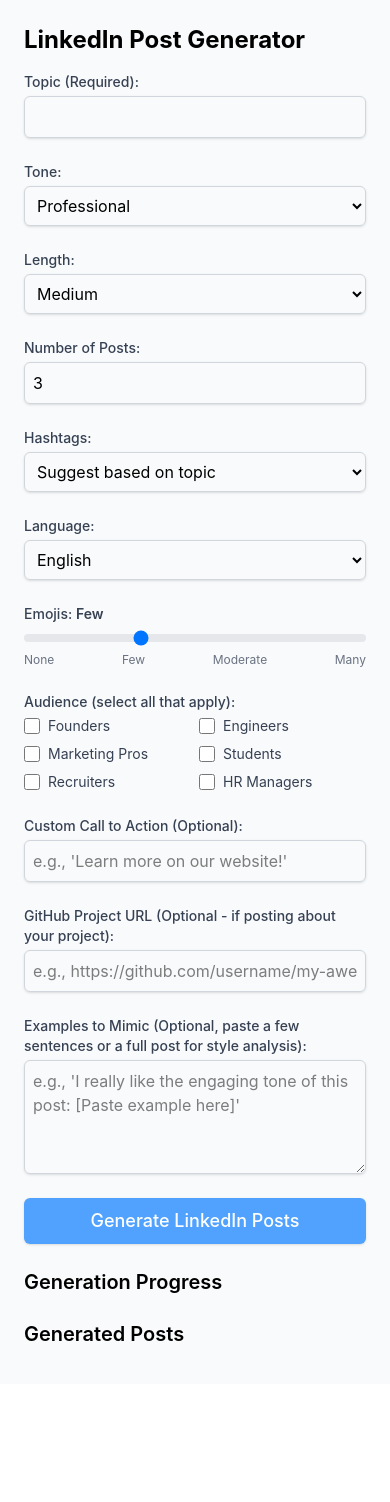
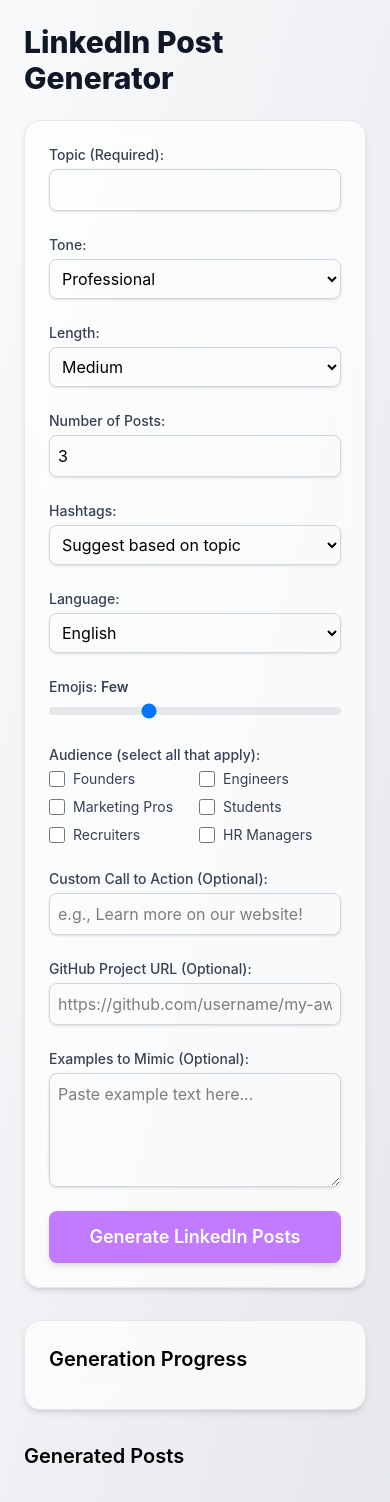
Before and after one commit to tashifkhan/LinkedIn-post-generator, a React (Vite) app in the folder frontend/: page / in a window 390 px wide. Shown: the top 1502 px of the page. Before the commit the page ends 1384 px from the top, so only its background shows below. Built offline with nearby package versions, Linux system fonts and the light colour scheme.

Commit message:
css better

```diff
--- a/frontend/package.json
+++ b/frontend/package.json
@@ -11,6 +11,7 @@
   },
   "dependencies": {
     "@tailwindcss/vite": "^4.1.12",
+    "framer-motion": "^12.23.12",
     "react": "^19.1.1",
     "react-dom": "^19.1.1",
     "tailwind": "^4.0.0"
--- a/frontend/src/App.tsx
+++ b/frontend/src/App.tsx
@@ -57,9 +57,7 @@
 				if (done) break;
 				buffer += decoder.decode(value, { stream: true });
 
-				// SSE events are separated by double newline
 				let parts = buffer.split("\n\n");
-				// keep last partial chunk in buffer
 				buffer = parts.pop() || "";
 
 				for (const part of parts) {
@@ -75,44 +73,15 @@
 						if (parsed.type === "POST_GENERATED" && parsed.payload) {
 							pushPost(parsed.payload as GeneratedPost);
 						}
-						if (parsed.type === "COMPLETE") {
-							setIsLoading(false);
-							controller.abort();
-							break;
-						}
-						if (parsed.type === "ERROR") {
+						if (parsed.type === "COMPLETE" || parsed.type === "ERROR") {
 							setIsLoading(false);
 							controller.abort();
 							break;
 						}
 					} catch (e) {
-						// ignore parse errors but log event
 						pushEvent({
 							type: "ERROR",
 							message: `Failed to parse event: ${e}`,
-						});
-					}
-				}
-			}
-
-			// consume remaining buffer if any
-			if (buffer.trim()) {
-				const lines = buffer.split("\n").map((l) => l.trim());
-				const dataLines = lines.filter((l) => l.startsWith("data:"));
-				if (dataLines.length) {
-					const jsonText = dataLines
-						.map((l) => l.replace(/^data:\s?/, ""))
-						.join("\n");
-					try {
-						const parsed: StreamingEvent = JSON.parse(jsonText);
-						pushEvent(parsed);
-						if (parsed.type === "POST_GENERATED" && parsed.payload) {
-							pushPost(parsed.payload as GeneratedPost);
-						}
-					} catch (e) {
-						pushEvent({
-							type: "ERROR",
-							message: `Failed to parse final event: ${e}`,
 						});
 					}
 				}
@@ -137,26 +106,34 @@
 	};
 
 	return (
-		<div className="min-h-screen bg-gray-50 p-6">
-			<div className="max-w-6xl mx-auto grid grid-cols-1 lg:grid-cols-3 gap-6">
+		<div className="min-h-screen bg-gradient-to-br from-gray-50 to-gray-200 p-6">
+			<div className="max-w-6xl mx-auto grid grid-cols-1 lg:grid-cols-3 gap-8">
+				{/* Left Panel */}
 				<div className="lg:col-span-1">
-					<h1 className="text-2xl font-bold mb-4">LinkedIn Post Generator</h1>
+					<h1 className="text-3xl font-extrabold mb-6 text-gray-900">
+						LinkedIn Post Generator
+					</h1>
 					<PostInputForm onSubmit={handleSubmit} isLoading={isLoading} />
 					{isLoading && (
 						<button
 							onClick={handleCancel}
-							className="mt-4 w-full bg-red-500 text-white py-2 rounded"
+							className="mt-4 w-full bg-red-500 hover:bg-red-600 text-white py-2 rounded-lg shadow-md transition-all"
 						>
 							Cancel
 						</button>
 					)}
 				</div>
 
-				<div className="lg:col-span-2">
+				{/* Right Panel */}
+				<div className="lg:col-span-2 space-y-8">
+					<div className="bg-white/70 backdrop-blur-md p-6 rounded-2xl shadow-md border border-gray-200">
 						<h2 className="text-xl font-semibold mb-3">Generation Progress</h2>
-					<div className="space-y-3 mb-6">
+						<div className="space-y-3">
 							{events.map((ev, i) => (
-							<div key={i} className="p-3 bg-white rounded shadow-sm text-sm">
+								<div
+									key={i}
+									className="p-3 bg-gray-100 rounded-lg shadow-sm text-sm"
+								>
 									<div className="font-medium">{ev.type}</div>
 									{ev.message && (
 										<div className="text-gray-700">{ev.message}</div>
@@ -164,12 +141,15 @@
 								</div>
 							))}
 						</div>
+					</div>
 
+					<div>
 						<h2 className="text-xl font-semibold mb-3">Generated Posts</h2>
-					<div className="grid grid-cols-1 gap-4">
+						<div className="grid grid-cols-1 gap-6">
 							{posts.map((p, i) => (
 								<PostCard key={i} post={p} />
 							))}
+						</div>
 					</div>
 				</div>
 			</div>
--- a/frontend/src/components/PostInputForm.tsx
+++ b/frontend/src/components/PostInputForm.tsx
@@ -51,7 +51,10 @@
 	};
 
 	return (
-		<form onSubmit={handleSubmit} className="space-y-6">
+		<form
+			onSubmit={handleSubmit}
+			className="space-y-6 bg-white/70 backdrop-blur-md p-6 rounded-2xl shadow-md border border-gray-200"
+		>
 			<div>
 				<label
 					htmlFor="topic"
@@ -65,11 +68,13 @@
 					value={topic}
 					onChange={(e) => setTopic(e.target.value)}
 					required
-					className="mt-1 block w-full border border-gray-300 rounded-md shadow-sm p-2 focus:ring-blue-500 focus:border-blue-500"
+					className="mt-1 block w-full border border-gray-300 rounded-lg shadow-sm p-2 focus:ring-purple-500 focus:border-purple-500"
 				/>
 			</div>
 
+			{/* Grid Inputs */}
 			<div className="grid grid-cols-1 md:grid-cols-2 lg:grid-cols-3 gap-6">
+				{/* Tone */}
 				<div>
 					<label
 						htmlFor="tone"
@@ -81,7 +86,7 @@
 						id="tone"
 						value={tone}
 						onChange={(e) => setTone(e.target.value)}
-						className="mt-1 block w-full border border-gray-300 rounded-md shadow-sm p-2 focus:ring-blue-500 focus:border-blue-500"
+						className="mt-1 block w-full border border-gray-300 rounded-lg shadow-sm p-2 focus:ring-purple-500 focus:border-purple-500"
 					>
 						<option>Professional</option>
 						<option>Casual</option>
@@ -92,6 +97,7 @@
 					</select>
 				</div>
 
+				{/* Length */}
 				<div>
 					<label
 						htmlFor="length"
@@ -105,7 +111,7 @@
 						onChange={(e) =>
 							setLength(e.target.value as PostGenerationRequest["length"])
 						}
-						className="mt-1 block w-full border border-gray-300 rounded-md shadow-sm p-2 focus:ring-blue-500 focus:border-blue-500"
+						className="mt-1 block w-full border border-gray-300 rounded-lg shadow-sm p-2 focus:ring-purple-500 focus:border-purple-500"
 					>
 						<option>Short</option>
 						<option>Medium</option>
@@ -114,6 +120,7 @@
 					</select>
 				</div>
 
+				{/* Post Count */}
 				<div>
 					<label
 						htmlFor="postCount"
@@ -130,10 +137,11 @@
 						}
 						min="1"
 						max="5"
-						className="mt-1 block w-full border border-gray-300 rounded-md shadow-sm p-2 focus:ring-blue-500 focus:border-blue-500"
+						className="mt-1 block w-full border border-gray-300 rounded-lg shadow-sm p-2 focus:ring-purple-500 focus:border-purple-500"
 					/>
 				</div>
 
+				{/* Hashtags */}
 				<div>
 					<label
 						htmlFor="hashtagsOption"
@@ -147,13 +155,14 @@
 						onChange={(e) =>
 							setHashtagsOption(e.target.value as "suggest" | "none")
 						}
-						className="mt-1 block w-full border border-gray-300 rounded-md shadow-sm p-2 focus:ring-blue-500 focus:border-blue-500"
+						className="mt-1 block w-full border border-gray-300 rounded-lg shadow-sm p-2 focus:ring-purple-500 focus:border-purple-500"
 					>
 						<option value="suggest">Suggest based on topic</option>
 						<option value="none">No hashtags</option>
 					</select>
 				</div>
 
+				{/* Language */}
 				<div>
 					<label
 						htmlFor="language"
@@ -165,7 +174,7 @@
 						id="language"
 						value={language}
 						onChange={(e) => setLanguage(e.target.value)}
-						className="mt-1 block w-full border border-gray-300 rounded-md shadow-sm p-2 focus:ring-blue-500 focus:border-blue-500"
+						className="mt-1 block w-full border border-gray-300 rounded-lg shadow-sm p-2 focus:ring-purple-500 focus:border-purple-500"
 					>
 						<option>English</option>
 						<option>Spanish</option>
@@ -173,6 +182,7 @@
 					</select>
 				</div>
 
+				{/* Emoji Level */}
 				<div className="md:col-span-full lg:col-span-1">
 					<label
 						htmlFor="emojiLevel"
@@ -191,17 +201,12 @@
 						step="1"
 						value={emojiLevel}
 						onChange={(e) => setEmojiLevel(parseInt(e.target.value, 10))}
-						className="mt-1 w-full h-2 bg-gray-200 rounded-lg appearance-none cursor-pointer range-lg dark:bg-gray-700"
+						className="mt-1 w-full h-2 bg-gray-200 rounded-lg appearance-none cursor-pointer"
 					/>
-					<div className="flex justify-between text-xs text-gray-500 mt-1">
-						<span>None</span>
-						<span>Few</span>
-						<span>Moderate</span>
-						<span>Many</span>
-					</div>
 				</div>
 			</div>
 
+			{/* Audience */}
 			<div>
 				<label
 					htmlFor="audience"
@@ -231,7 +236,7 @@
 										setAudience(audience.filter((a) => a !== aud));
 									}
 								}}
-								className="focus:ring-blue-500 h-4 w-4 text-blue-600 border-gray-300 rounded"
+								className="focus:ring-purple-500 h-4 w-4 text-purple-600 border-gray-300 rounded"
 							/>
 							<label
 								htmlFor={`audience-${aud}`}
@@ -244,6 +249,7 @@
 				</div>
 			</div>
 
+			{/* CTA */}
 			<div>
 				<label
 					htmlFor="ctaText"
@@ -256,53 +262,55 @@
 					id="ctaText"
 					value={ctaText}
 					onChange={(e) => setCtaText(e.target.value)}
-					placeholder="e.g., 'Learn more on our website!'"
-					className="mt-1 block w-full border border-gray-300 rounded-md shadow-sm p-2 focus:ring-blue-500 focus:border-blue-500"
+					placeholder="e.g., Learn more on our website!"
+					className="mt-1 block w-full border border-gray-300 rounded-lg shadow-sm p-2 focus:ring-purple-500 focus:border-purple-500"
 				/>
 			</div>
 
+			{/* GitHub URL */}
 			<div>
 				<label
 					htmlFor="githubProjectUrl"
 					className="block text-sm font-medium text-gray-700"
 				>
-					GitHub Project URL (Optional - if posting about your project):
+					GitHub Project URL (Optional):
 				</label>
 				<input
 					type="url"
 					id="githubProjectUrl"
 					value={githubProjectUrl}
 					onChange={(e) => setGithubProjectUrl(e.target.value)}
-					placeholder="e.g., https://github.com/username/my-awesome-project"
-					className="mt-1 block w-full border border-gray-300 rounded-md shadow-sm p-2 focus:ring-blue-500 focus:border-blue-500"
+					placeholder="https://github.com/username/my-awesome-project"
+					className="mt-1 block w-full border border-gray-300 rounded-lg shadow-sm p-2 focus:ring-purple-500 focus:border-purple-500"
 				/>
 			</div>
 
+			{/* Mimic Examples */}
 			<div>
 				<label
 					htmlFor="mimicExamples"
 					className="block text-sm font-medium text-gray-700"
 				>
-					Examples to Mimic (Optional, paste a few sentences or a full post for
-					style analysis):
+					Examples to Mimic (Optional):
 				</label>
 				<textarea
 					id="mimicExamples"
 					value={mimicExamples}
 					onChange={(e) => setMimicExamples(e.target.value)}
 					rows={4}
-					placeholder="e.g., 'I really like the engaging tone of this post: [Paste example here]'"
-					className="mt-1 block w-full border border-gray-300 rounded-md shadow-sm p-2 focus:ring-blue-500 focus:border-blue-500"
+					placeholder="Paste example text here..."
+					className="mt-1 block w-full border border-gray-300 rounded-lg shadow-sm p-2 focus:ring-purple-500 focus:border-purple-500"
 				></textarea>
 			</div>
 
+			{/* Submit */}
 			<button
 				type="submit"
 				disabled={isLoading || !topic.trim()}
-				className={`w-full py-2 px-4 border border-transparent rounded-md shadow-sm text-lg font-medium text-white ${
+				className={`w-full py-3 px-4 rounded-lg text-lg font-semibold text-white shadow-md transition-all duration-300 ${
 					isLoading || !topic.trim()
-						? "bg-blue-400 cursor-not-allowed"
-						: "bg-blue-600 hover:bg-blue-700 focus:outline-none focus:ring-2 focus:ring-offset-2 focus:ring-blue-500"
+						? "bg-purple-400 cursor-not-allowed"
+						: "bg-gradient-to-r from-blue-500 to-purple-600 hover:shadow-lg hover:scale-[1.02]"
 				}`}
 			>
 				{isLoading ? "Generating..." : "Generate LinkedIn Posts"}
```
Also changed, not shown: frontend/src/components/PostCard.tsx (+39 -18 lines), 1 other file (tests, documents, lock files or other folders). Lines whose indentation alone changed are shown as unchanged.
